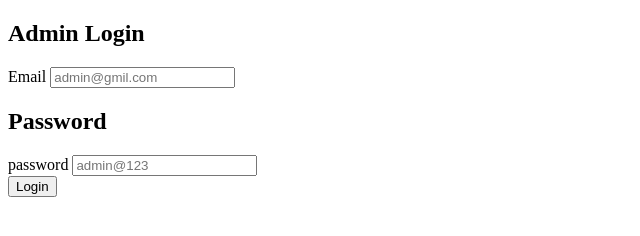
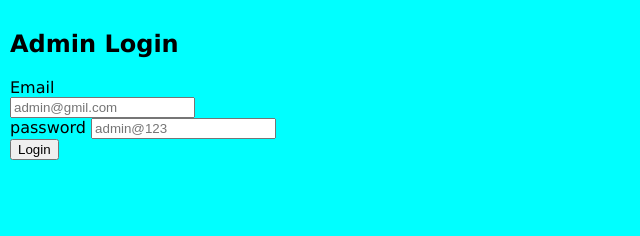
Before and after one commit to Sowmya-id26/fleet-management-app, a plain HTML site: page index.html in a window 1280 px wide. Shown: the whole page, without its empty margins (0-640 px from the left). Drawn offline with Linux system fonts and the light colour scheme.

Commit message:
index.css

```diff
--- /dev/null
+++ b/index.css
@@ -0,0 +1,21 @@
+body{
+    margin: 0px;
+    padding: 10px;
+    background-color: aqua;
+    font-family: 'Lucida Sans', 'Lucida Sans Regular', 'Lucida Grande', 'Lucida Sans Unicode', Geneva, Verdana, sans-serif;
+}
+.login{
+    width:200px;
+    //background-color: bisque;
+    padding: 0px;
+    border-radius: 0px;
+}
+.input{
+    //background-color: beige;
+    margin: 0;
+
+}
+.password{
+    background-color: beige;
+    margin: 0;
+}
--- a/index.html
+++ b/index.html
@@ -3,10 +3,11 @@
 <head>
     <meta charset="UTF-8">
     <meta name="viewport" content="width=device-width, initial-scale=1.0">
-    <title>Document</title>
+    <link rel="stylesheet" href="index.css">
+
 </head>
 <body>
-    <div class="login Page">
+    <div class="login">
         <h2>Admin Login</h2>
         <div class="input">
             <label>Email</label>
@@ -16,7 +17,7 @@
         </div>
     </div>
      <div class="Password">
-        <h2>Password</h2>
+
         <div class="input">
             <label>password</label>
             <input type="password"
```
